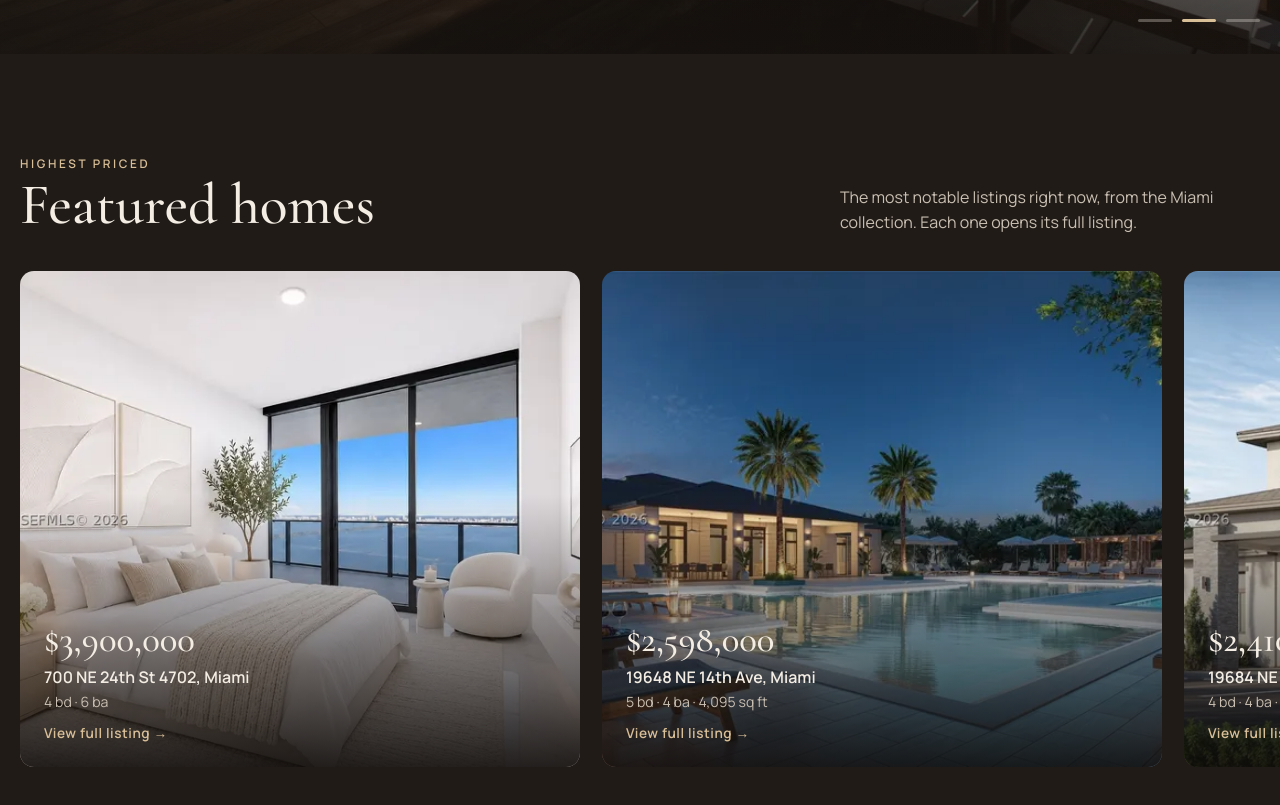
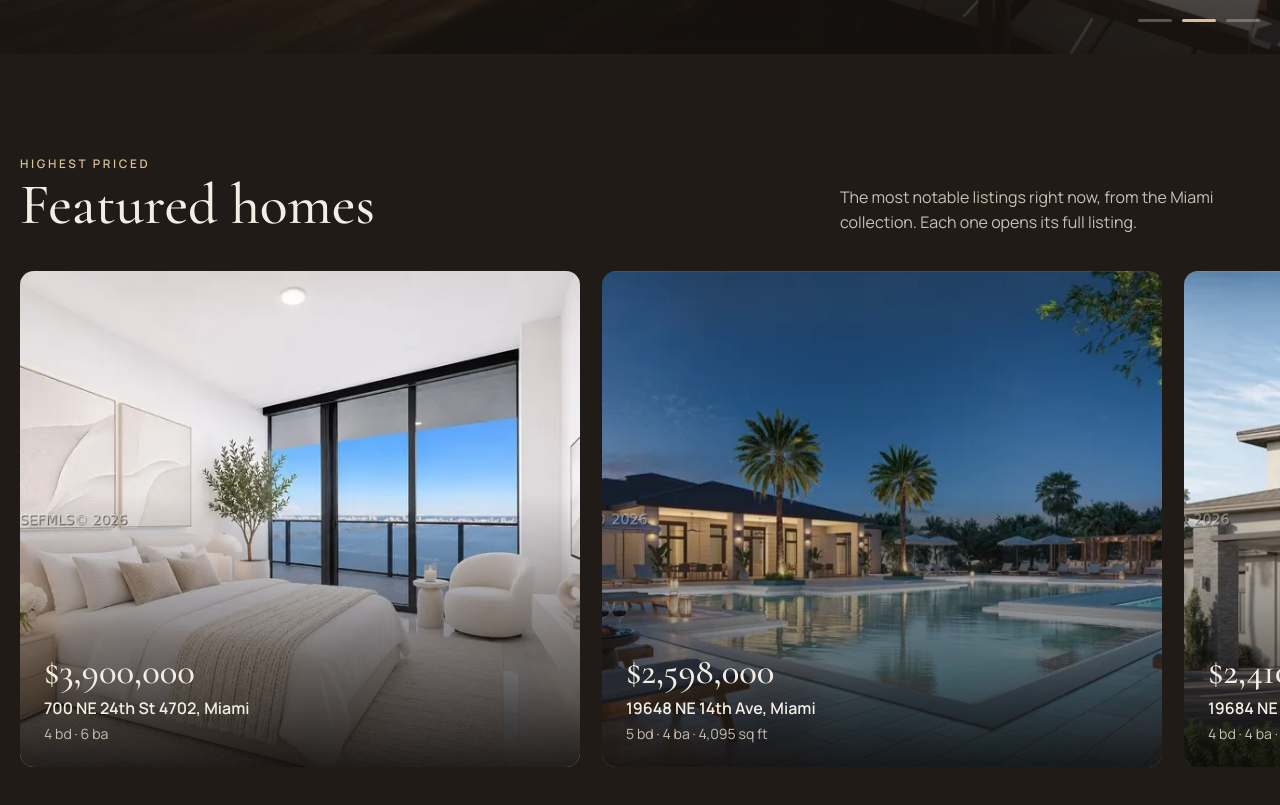
Before and after one commit to rznavarro/ximenarosales, a plain HTML site: page index.html in a window 1280 px wide. Shown: the part 864-1669 px from the top of the page. Drawn offline with nearby package versions, Linux system fonts and the light colour scheme.

Commit message:
Remove 'View full listing' links
Co-Authored-By: Claude Sonnet 5.5 <noreply@anthropic.com>

```diff
--- a/index.html
+++ b/index.html
@@ -418,7 +418,6 @@ function card(p,i){
      <ul class="feats">${fs.map(x=>`<li>${x}</li>`).join('')}</ul>
      <div class="acts">
        <a class="btn btn-wa" href="${waLink(msg)}" target="_blank" rel="noopener">${t('ask')}</a>
-       <a class="lk" href="https://ximenarosalesrealtor.com${p.path}" target="_blank" rel="noopener">${t('view_full')}</a>
      </div>
    </div></article>`;
 }
@@ -442,7 +441,7 @@ function renderGrid(){
 }
 function renderFeatured(){
   const top=DATA.slice().sort((x,y)=>y.priceNum-x.priceNum).slice(0,6);
-  document.getElementById('hsTrack').innerHTML=top.map(p=>`<a class="fc" href="https://ximenarosalesrealtor.com${p.path}" target="_blank" rel="noopener"><img src="assets/${p.imgs[0].f}" alt="${p.addr}, ${p.cityzip.split(',')[0]}" loading="lazy" draggable="false"><div><div class="pz">${money(p.priceNum)}</div><div class="ad">${p.addr}, ${p.cityzip.split(',')[0]}</div><div class="sp">${p.beds} ${t('beds')} · ${p.baths} ${t('baths')}${p.sqft?' · '+fmtSq(p.sqft)+' '+t('sqft'):''}</div><span class="go">${t('view_full')} &rarr;</span></div></a>`).join('');
+  document.getElementById('hsTrack').innerHTML=top.map(p=>`<a class="fc" href="https://ximenarosalesrealtor.com${p.path}" target="_blank" rel="noopener"><img src="assets/${p.imgs[0].f}" alt="${p.addr}, ${p.cityzip.split(',')[0]}" loading="lazy" draggable="false"><div><div class="pz">${money(p.priceNum)}</div><div class="ad">${p.addr}, ${p.cityzip.split(',')[0]}</div><div class="sp">${p.beds} ${t('beds')} · ${p.baths} ${t('baths')}${p.sqft?' · '+fmtSq(p.sqft)+' '+t('sqft'):''}</div></div></a>`).join('');
 }
 function applyLang(){
   document.documentElement.lang=lang;
```
